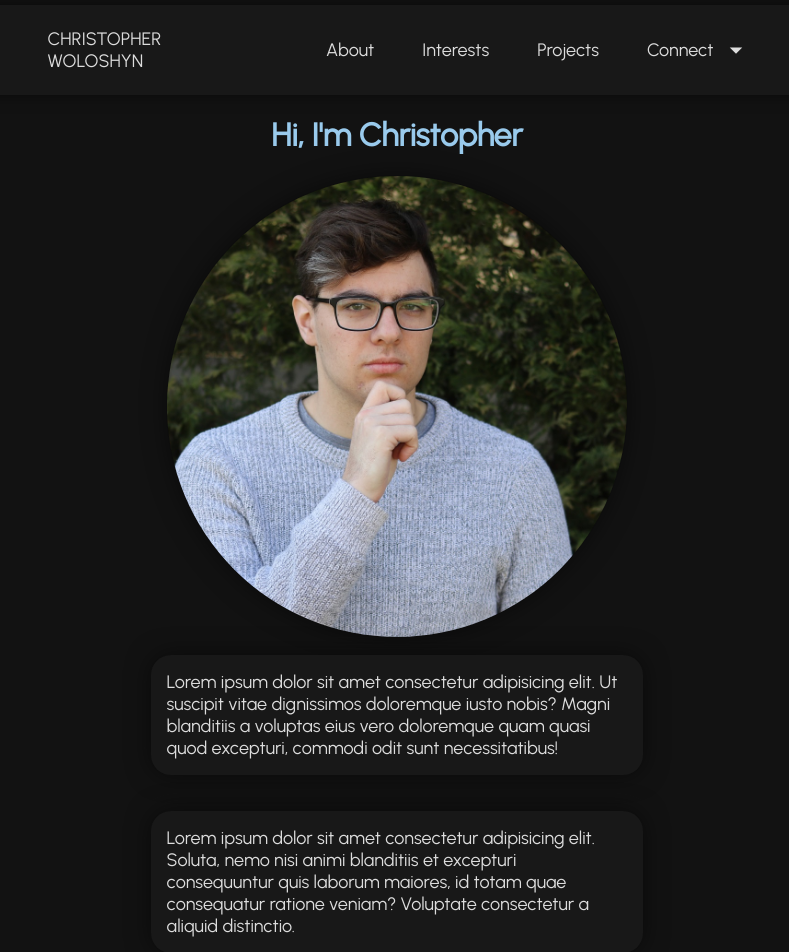
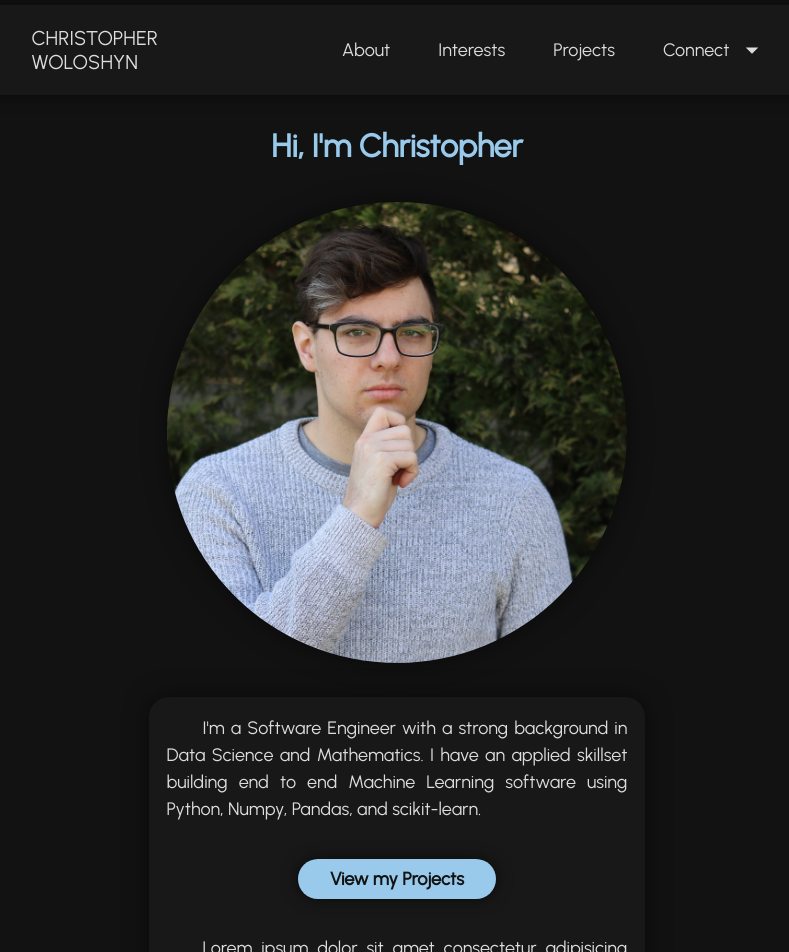
Before and after one commit to christopher-woloshyn/cwolosh1.github.io, a React (Create React App) app: page / in a window 1280 px wide. Shown: the top 952 px of the page, without its empty margins (243-1032 px from the left). Built offline with nearby package versions, Linux system fonts and the light colour scheme.

Commit message:
Cleaned up CSS file and remedied a navbar bug.

```diff
--- a/src/components/Home.jsx
+++ b/src/components/Home.jsx
@@ -1,16 +1,24 @@
+import { Link } from 'react-router-dom';
 import Headshot from './../images/headshot-1.jpg'
 
 
 const Home = () => {
     return (
         <div className="content-body">
-        <h1>Hi, I'm Christopher</h1>
-        <img src={Headshot} alt="Headshot of me!"></img>
-        <p>Lorem ipsum dolor sit amet consectetur adipisicing elit. Ut suscipit vitae dignissimos doloremque iusto nobis? Magni blanditiis a voluptas eius vero doloremque quam quasi quod excepturi, commodi odit sunt necessitatibus!</p>
-        <p>Lorem ipsum dolor sit amet consectetur adipisicing elit. Soluta, nemo nisi animi blanditiis et excepturi consequuntur quis laborum maiores, id totam quae consequatur ratione veniam? Voluptate consectetur a aliquid distinctio.</p>
-        <p>Lorem ipsum dolor sit amet consectetur adipisicing elit. Soluta, nemo nisi animi blanditiis et excepturi consequuntur quis laborum maiores, id totam quae consequatur ratione veniam? Voluptate consectetur a aliquid distinctio.</p>
-        <p>Lorem ipsum dolor sit amet consectetur adipisicing elit. Soluta, nemo nisi animi blanditiis et excepturi consequuntur quis laborum maiores, id totam quae consequatur ratione veniam? Voluptate consectetur a aliquid distinctio.</p>
-        <p>Lorem ipsum dolor sit amet consectetur adipisicing elit. Soluta, nemo nisi animi blanditiis et excepturi consequuntur quis laborum maiores, id totam quae consequatur ratione veniam? Voluptate consectetur a aliquid distinctio.</p>
+            <h1>Hi, I'm Christopher</h1>
+            <img src={Headshot} alt="Headshot of me!"></img>
+            <div className="paragraph-wrapper">
+                <p>
+                    I'm a Software Engineer with a strong background in Data
+                    Science and Mathematics. I have an applied skillset building
+                    end to end Machine Learning software using Python, Numpy,
+                    Pandas, and scikit-learn.
+                </p>
+                <div className="button-container">
+                <Link className="projects-button" to="/projects">View my Projects</Link>
+                </div>
+                <p>Lorem ipsum dolor sit amet consectetur adipisicing elit. Soluta, nemo nisi animi blanditiis et excepturi consequuntur quis laborum maiores, id totam quae consequatur ratione veniam? Voluptate consectetur a aliquid distinctio.</p>
+            </div>
         </div>
     );
 }
--- a/src/components/NavItem.jsx
+++ b/src/components/NavItem.jsx
@@ -8,6 +8,10 @@ function NavItem(props) {
     const [hover, setHover] = useState(false);
 
     const HandleMouseEnter = () => {
+        if (open) {
+            setHover(true);
+            setTimeout(() => {setOpen(true)}, 300);
+        }
         setHover(true);
         setOpen(true);
     }
@@ -18,10 +22,8 @@ function NavItem(props) {
 
     return (
         <Fragment>
-            <CSSTransition in={hover} timeout={300} classNames="nav-item">
-                <li
-                    onMouseLeave={HandleMouseLeave}
-                >
+            <CSSTransition in={hover} timeout={0} classNames="nav-item">
+                <li onMouseLeave={HandleMouseLeave}>
                     <Link
                         className="icon-button"
                         to={props.to}
--- a/src/index.css
+++ b/src/index.css
@@ -1,3 +1,17 @@
+/* Globals */
+:root {
+  --shadow-color: #090909;
+  --bg: #121212;
+  --bg-layer1: #181818;
+  --bg-layer2: #1a1a1a;
+  --accent1: #99caec;
+  --accent2: #50a5e5;
+  --accent3: #EC99C9;
+  --text-color: #ddd;
+  --nav-size: 90px;
+  --border-radius: 20px;
+  --speed: 300ms;
+}
 body {
   background: #121212;
   color: #dddddd;
@@ -6,39 +20,21 @@ body {
   -webkit-font-smoothing: antialiased;
   -moz-osx-font-smoothing: grayscale;
 }
-
 code {
   font-family: source-code-pro, Menlo, Monaco, Consolas, 'Courier New',
     monospace;
 }
-
-:root {
-  --shadow-color: #090909;
-  --bg: #121212;
-  --bg-layer1: #181818;
-  --bg-layer2: #1a1a1a;
-  --accent1: #99CAEC;
-  --accent2: #EC99C9;
-  --text-color: #ddd;
-  --nav-size: 90px;
-  --border: 1px solid #99CAEC;
-  --border-radius: 20px;
-  --speed: 500ms;
-}
-
 ul {
   list-style: none;
   margin: 0;
   padding: 0;
 }
-
 a {
   color: var(--text-color);
   text-decoration: none;
 }
 
-/* Top Navigation Bar */
-/* <nav> */
+/* Navbar */
 .navbar {
   display: flex;
   justify-content: center;
@@ -47,34 +43,26 @@ a {
   font-size: 18px;
   margin: 5px 5px 0 10px;
   border-radius: var(--border-radius);
-
-
   filter: drop-shadow(0px 0px 8px var(--shadow-color));
 }
-/* My Name */
+
+/* Navbar Left */
 .name{
   display: flex;
   align-items: center;
-  width: 8rem;
-  margin-right: 10%;
-  margin-left: 1.5rem;
+  width: 8em;
+  font-size: 20px;
+  margin: 0 10% 0 1.5rem;
   transition: var(--speed);
 }
 .name:hover {
   color: var(--accent1);
 }
-/* <ul> */
+
+/* Navbar Right */
 .navbar-nav {
   display: flex;
   align-items: center;
-  transition: 300ms;
-}
-/* <li> */
-.nav-item-enter-done {
-  transition: 300ms;
-}
-.nav-item-exit-done {
-  transition: 300ms;
 }
 .nav-item-enter-done > .icon-button {
   color: var(--accent1);
@@ -105,13 +93,8 @@ a {
   margin-left: 0.5rem;
   transition: 300ms;
 }
-.icon-button:hover {
-  color: var(--accent1);
-}
-.icon-button:hover svg {
-  fill: var(--accent1);
-  transform: rotate(-180deg);
-}
+
+/* Button Underline Animation */
 .icon-button::before {
   content: "";
   position: absolute;
@@ -135,23 +118,19 @@ a {
   display: flex;
   flex-direction: column;
   position: absolute;
-
   top: 85px;
   background-color: var(--bg-layer2);
   border-radius: var(--border-radius);
   filter: drop-shadow(0px 0px 3px var(--shadow-color));
-  padding: 1rem;
+  padding: 1em;
   opacity: 0;
-  transition: var(--speed) ease-in-out;
+  transition: var(--speed) ease;
 }
 .menu-button {
-  height: 30px;
   display: flex;
   align-items: center;
   border-radius: var(--border-radius);
-  transition: background var(--speed);
-  padding: 0.5rem;
-  margin-right: 0.75rem;
+  padding: 1em;
   transition: 300ms;
 }
 .menu-button svg {
@@ -162,37 +141,22 @@ a {
   transition: 300ms ease-in-out;
 }
 .menu-button:hover{
-  color: #99CAEC;
+  color: var(--accent1);
 }
 .menu-button:hover svg {
-  fill: #99CAEC;
+  fill: var(--accent1);
   transform: rotate(30deg);
 }
-.icon-right {
-  margin-left: auto;
-}
 
-/* CSSTransition classes  */
-.nav-item-exit.nav-item-exit-active > .dropdown{
-  position: absolute;
-  top: 70px;
-  opacity: 0;
-}
+/* Dropdown Menu Animations  */
 .nav-item-enter-done > .dropdown {
   position: absolute;
   top: 80px;
   opacity: 1;
-  transition: 300ms ease-in;
-}
-.nav-item-enter.nav-item-enter-active > .dropdown{
-  position: absolute;
-  top: 80px;
-  opacity: 1;
-  transition: 300ms ease-in;
 }
 .nav-item-exit-done > .dropdown {
   position: absolute;
-  top: 70px;
+  top: 75px;
   opacity: 0;
 }
 
@@ -200,48 +164,72 @@ a {
 .content-body {
   display: flex;
   flex-direction: column;
-  /* width: clamp(350px, 50%, 50rem); */
   align-items: center;
-  justify-content: center;
   margin-left: 20%;
   margin-right: 20%;
 }
-
 .content-body h1 {
-  justify-content: flex-start;
+  margin-top: 1em;
   color: var(--accent1);
 }
-
 .content-body img {
   position: relative;
   z-index: -1;
-  width: clamp(400px, 60%, 700px);
+  width: clamp(400px, 60%, 800px);
   border-radius: 50%;
   filter: drop-shadow(0px 0px 12px var(--shadow-color));
+  margin: 1rem;
 }
-
-.content-body p {
-  width: clamp(400px, 60%, 700px);
+.paragraph-wrapper {
+  display: flex;
+  flex-direction: column;
+  justify-content: flex-end;
+  width: clamp(400px, 60%, 800px);
   background-color: var(--bg-layer1);
-  padding: 1rem;
+  padding: 0 1em 0 1em;
+  margin: 1em;
   font-size: 18px;
   border-radius: var(--border-radius);
   filter: drop-shadow(0px 0px 12px var(--shadow-color));
 }
+.paragraph-wrapper p {
+  text-indent: 2em;
+  text-align: justify;
+  line-height: 1.5;
+}
+.button-container {
+  display: flex;
+  justify-content: center;
+}
+.projects-button {
+  display: flex;
+  justify-content: center;
+  background-color: var(--accent1);
+  color: var(--bg);
+  border-radius: 20px;
+  width: 10em;
+  font-weight: bold;
+  padding: .5em;
+  margin-top: 1em;
+  margin-bottom: 1em;
+  filter: drop-shadow(0px 0px 8px var(--shadow-color));
+  transition: 300ms;
+}
+.projects-button:hover {
+  background-color: var(--accent2);
+}
 
 /* Scroll Bar */
 ::-webkit-scrollbar {
-  width: 12px;
+  width: 16px;
   background-color: var(--text-color);
 }
-/* Track */
 ::-webkit-scrollbar-track {
   background: var(--bg);
 }
-
 ::-webkit-scrollbar-thumb {
   background: #aaa;
-  border-radius: 6px;
+  border-radius: 8px;
   border: 3px solid var(--bg);
 }
 ::-webkit-scrollbar-thumb:hover {
```
